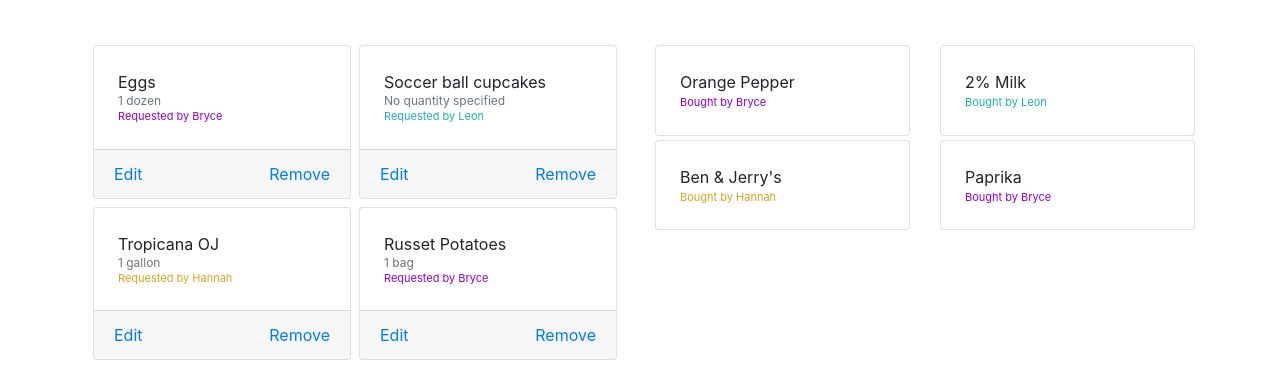
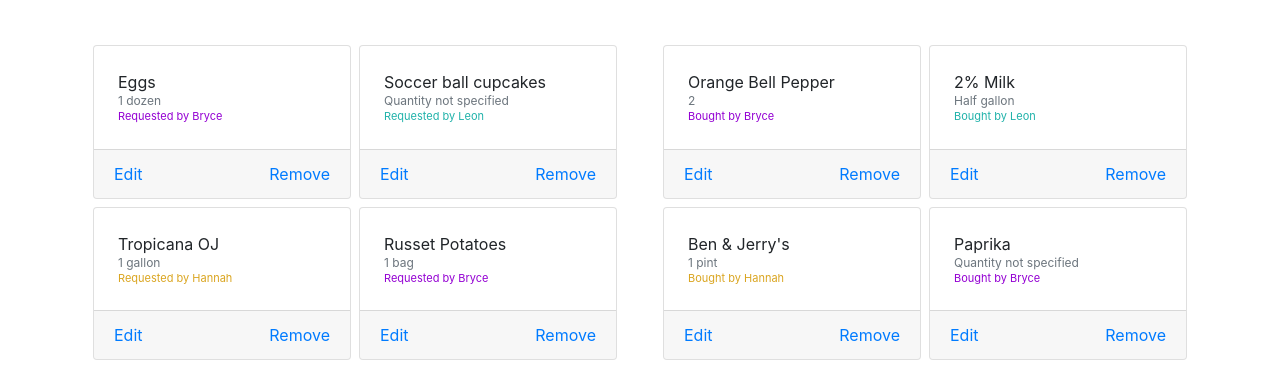
Before and after one commit to bryceparkman/cs326-gamma, a plain HTML site: page public/groceries.html in a window 1280 px wide. Shown: the part 411-800 px from the top of the page. Drawn offline with nearby package versions, Linux system fonts and the light colour scheme.

Commit message:
Added inventory to groceries

```diff
--- a/public/groceries.html
+++ b/public/groceries.html
@@ -30,8 +30,8 @@
         <p class='groceriesTitle'>Personal Budget</p>
         <p id='money'><span id='bigMoney'>$150</span>/ $200</p>
         <div class='progress w-25 mx-auto' style='height: 4vh'>
-            <div class="progress-bar w-75" role="progressbar" style="background-color: darkviolet;"
-                aria-valuenow="150" aria-valuemin="0" aria-valuemax="200"></div>
+            <div class="progress-bar w-75" role="progressbar" style="background-color: darkviolet;" aria-valuenow="150"
+                aria-valuemin="0" aria-valuemax="200"></div>
         </div>
         <div id='groceryInput'>
             <input type="number" placeholder='Enter amount' step='0.01' />
@@ -65,7 +65,7 @@
                             <div class='card mb-2'>
                                 <div class="card-block px-4 my-4">
                                     <p class="card-title mb-1">Soccer ball cupcakes</p>
-                                    <p class="card-subtitle text-muted mb-1 fontTwelve">No quantity
+                                    <p class="card-subtitle text-muted mb-1 fontTwelve">Quantity not
                                         specified</p>
                                     <p class="card-subtitle percentContributedLeon">Requested by Leon</p>
                                 </div>
@@ -109,54 +109,58 @@
             <div class='col-lg-6'>
                 <p class='mb-5 text-center groceriesSubtitle'>Inventory</p>
                 <div id='payments' class='pre-scrollable'>
-                    <div class='row'>
-                        <div class='col'>
-                            <div class='card mb-1'>
-                                <div class="row no-gutters">
-                                    <div class="col">
-                                        <div class="card-block px-4 my-4">
-                                            <p class="card-text mb-0">Orange Pepper</p>
-                                            <p class="card-text percentContributedBryce">Bought by Bryce</p>
-                                        </div>
-                                    </div>
+                    <div class='row mx-1'>
+                        <div class='col px-1'>
+                            <div class='card mb-2'>
+                                <div class="card-block px-4 my-4">
+                                    <p class="card-title mb-1">Orange Bell Pepper</p>
+                                    <p class="card-subtitle text-muted mb-1 fontTwelve">2</p>
+                                    <p class="card-subtitle percentContributedBryce">Bought by Bryce</p>
+                                </div>
+                                <div class="card-footer text-muted">
+                                    <a href="#" class="card-link">Edit</a>
+                                    <a href="#" class="card-link float-right">Remove</a>
                                 </div>
                             </div>
                         </div>
-                        <div class='col'>
-                            <div class='card mb-1'>
-                                <div class="row no-gutters">
-                                    <div class="col">
-                                        <div class="card-block px-4 my-4">
-                                            <p class="card-text mb-0">2% Milk</p>
-                                            <p class="card-text percentContributedLeon">Bought by Leon</p>
-                                        </div>
-                                    </div>
+                        <div class='col px-1'>
+                            <div class='card mb-2'>
+                                <div class="card-block px-4 my-4">
+                                    <p class="card-title mb-1">2% Milk</p>
+                                    <p class="card-subtitle text-muted mb-1 fontTwelve">Half gallon</p>
+                                    <p class="card-subtitle percentContributedLeon">Bought by Leon</p>
+                                </div>
+                                <div class="card-footer text-muted">
+                                    <a href="#" class="card-link">Edit</a>
+                                    <a href="#" class="card-link float-right">Remove</a>
                                 </div>
                             </div>
                         </div>
                     </div>
-                    <div class='row'>
-                        <div class='col'>
-                            <div class='card mb-1'>
-                                <div class="row no-gutters">
-                                    <div class="col">
-                                        <div class="card-block px-4 my-4">
-                                            <p class="card-text mb-0">Ben & Jerry's</p>
-                                            <p class="card-text percentContributedHannah">Bought by Hannah</p>
-                                        </div>
-                                    </div>
+                    <div class='row mx-1'>
+                        <div class='col px-1'>
+                            <div class='card mb-2'>
+                                <div class="card-block px-4 my-4">
+                                    <p class="card-title mb-1">Ben & Jerry's</p>
+                                    <p class="card-subtitle text-muted mb-1 fontTwelve">1 pint</p>
+                                    <p class="card-subtitle percentContributedHannah">Bought by Hannah</p>
+                                </div>
+                                <div class="card-footer text-muted">
+                                    <a href="#" class="card-link">Edit</a>
+                                    <a href="#" class="card-link float-right">Remove</a>
                                 </div>
                             </div>
                         </div>
-                        <div class='col'>
-                            <div class='card mb-1'>
-                                <div class="row no-gutters">
-                                    <div class="col">
-                                        <div class="card-block px-4 my-4">
-                                            <p class="card-text mb-0">Paprika</p>
-                                            <p class="card-text percentContributedBryce">Bought by Bryce</p>
-                                        </div>
-                                    </div>
+                        <div class='col px-1'>
+                            <div class='card mb-2'>
+                                <div class="card-block px-4 my-4">
+                                    <p class="card-title mb-1">Paprika</p>
+                                    <p class="card-subtitle text-muted mb-1 fontTwelve">Quantity not specified</p>
+                                    <p class="card-subtitle percentContributedBryce">Bought by Bryce</p>
+                                </div>
+                                <div class="card-footer text-muted">
+                                    <a href="#" class="card-link">Edit</a>
+                                    <a href="#" class="card-link float-right">Remove</a>
                                 </div>
                             </div>
                         </div>
@@ -165,84 +169,6 @@
             </div>
         </div>
     </div>
-
-    <!-- <div class='col-lg-6'>
-                <div id='payments' class='pre-scrollable'>
-                    <div class='card mb-3 w-50' style='border: none'>
-                        <div class="row no-gutters">
-                            <div class="col">
-                                <div class="card-block px-4 my-4">
-                                    <p class="card-text mb-0">Eggs</p>
-                                    <p class="card-text percentContributedBryce">Requested by Bryce</p>
-                                </div>
-                            </div>
-                        </div>
-                    </div>
-                    <div class='card mb-3' style='border: none'>
-                        <div class="row no-gutters">
-                            <div class="col">
-                                <div class="card-block px-4 my-4">
-                                    <p class="card-text mb-0">Bryce paid $22.50</p>
-                                    <p class="card-text percentContributedBryce">Contributing 4.16%</p>
-                                </div>
-                            </div>
-                        </div>
-                    </div>
-                    <div class='card mb-3' style='border: none'>
-                        <div class="row no-gutters">
-                            <div class="col-auto">
-                                <img src="https://via.placeholder.com/100/20b2aa/FFFFFF" class="img-fluid rounded-circle" alt="">
-                            </div>
-                            <div class="col">
-                                <div class="card-block px-4 my-4">
-                                    <p class="card-text mb-0">Leon paid $22.50</p>
-                                    <p class="card-text percentContributedLeon">Contributing 4.16%</p>
-                                </div>
-                            </div>
-                        </div>
-                    </div>
-                    <div class='card mb-3' style='border: none'>
-                        <div class="row no-gutters">
-                            <div class="col-auto">
-                                <img src="https://via.placeholder.com/100/20b2aa/FFFFFF" class="img-fluid rounded-circle" alt="">
-                            </div>
-                            <div class="col">
-                                <div class="card-block px-4 my-4">
-                                    <p class="card-text mb-0">Leon paid $22.50</p>
-                                    <p class="card-text percentContributedLeon">Contributing 4.16%</p>
-                                </div>
-                            </div>
-                        </div>
-                    </div>
-                    <div class='card mb-3' style='border: none'>
-                        <div class="row no-gutters">
-                            <div class="col-auto">
-                                <img src="https://via.placeholder.com/100/daa520/FFFFFF" class="img-fluid rounded-circle" alt="">
-                            </div>
-                            <div class="col">
-                                <div class="card-block px-4 my-4">
-                                    <p class="card-text mb-0">Hannah paid $110.00</p>
-                                    <p class="card-text percentContributedHannah">Contributing 16.66%</p>
-                                </div>
-                            </div>
-                        </div>
-                    </div>
-                    <div class='card mb-3' style='border: none'>
-                        <div class="row no-gutters">
-                            <div class="col-auto">
-                                <img src="https://via.placeholder.com/100/daa520/FFFFFF" class="img-fluid rounded-circle" alt="">
-                            </div>
-                            <div class="col">
-                                <div class="card-block px-4 my-4">
-                                    <p class="card-text mb-0">Hannah paid $110.00</p>
-                                    <p class="card-text percentContributedHannah">Contributing 16.66%</p>
-                                </div>
-                            </div>
-                        </div>
-                    </div>
-                </div>
-            </div> -->
-    </div>
 </body>
 
 </html>
```
